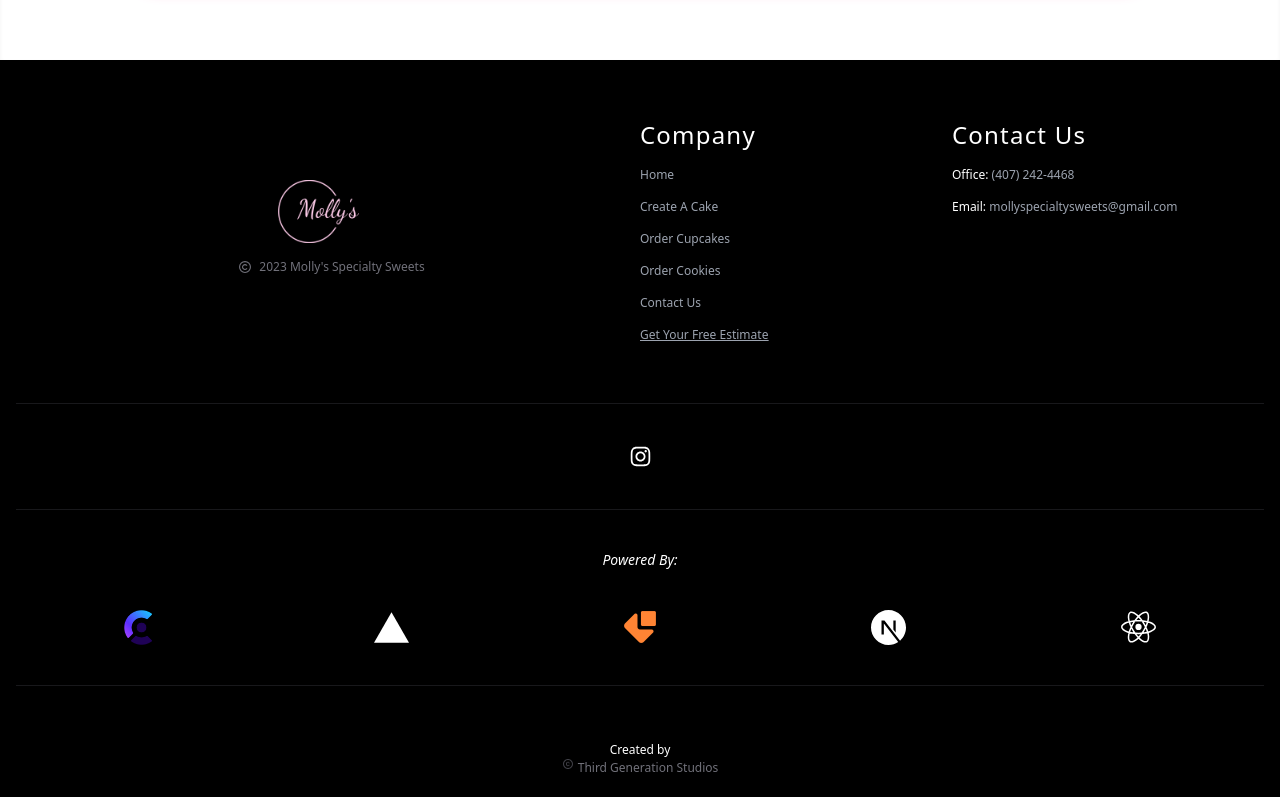
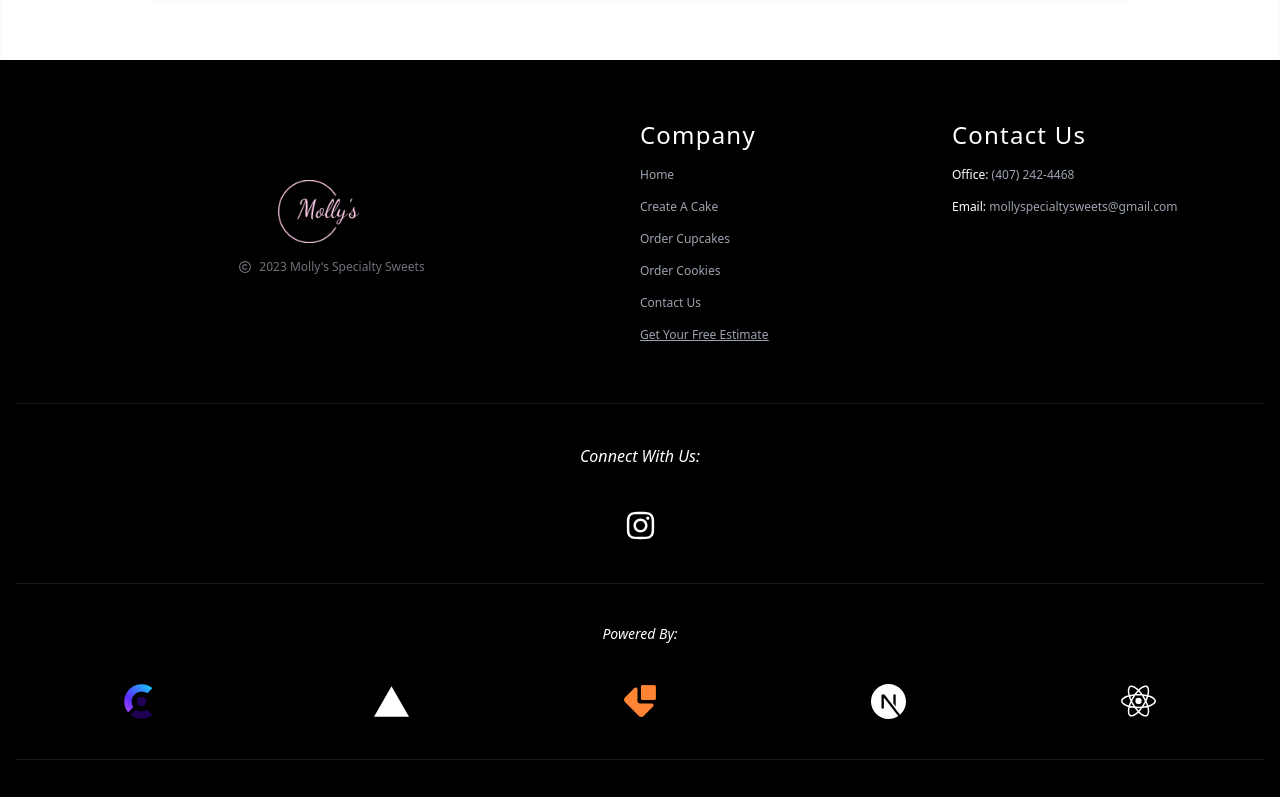
Before and after one commit to AdrianHenry15/mollyspecialtysweets, a Next.js app: page /estimate in a window 1280 px wide. Shown: the part 2000-2797 px from the top of the page. Built offline with nearby package versions, Linux system fonts and the light colour scheme; no server answers.

Commit message:
links updated

```diff
--- a/components/layout/footer/index.tsx
+++ b/components/layout/footer/index.tsx
@@ -31,7 +31,7 @@ const Footer = () => {
                 <div className="flex flex-col items-center">
                     <p className="text-xs text-white">Created by</p>
                     {/* THIRD GEN LOGO */}
-                    <Link className="flex items-center" href={"thirdgenerationstudios.com"}>
+                    <Link className="flex items-center" target="_blank" href={"https://www.thirdgenerationstudios.com/"}>
                         <MdCopyright size={12} className="mb-2 mr-1 text-zinc-700" />
                         <p className="text-zinc-500">Third Generation Studios</p>
                     </Link>
--- a/components/layout/footer/socials-card.tsx
+++ b/components/layout/footer/socials-card.tsx
@@ -5,12 +5,13 @@ import { AiOutlineInstagram } from "react-icons/ai";
 
 const SocialsCard = () => {
     return (
-        <div className="flex w-full justify-around py-10 border-t-[1px] border-zinc-900">
+        <div className="flex flex-col w-full justify-around items-center py-10 border-t-[1px] border-zinc-900">
             {/* <Link target="_blank" href="">
                 <AiFillFacebook size={35} />
             </Link> */}
+            <h5 className="italic text-white mb-10">Connect With Us:</h5>
             <Link target="_blank" href="https://www.instagram.com/mollyspecialtysweets/">
-                <AiOutlineInstagram className="hover:scale-125 transition-all duration-300 ease-in-out" size={25} />
+                <AiOutlineInstagram className="hover:scale-125 transition-all duration-300 ease-in-out" size={35} />
             </Link>
         </div>
     );
```
